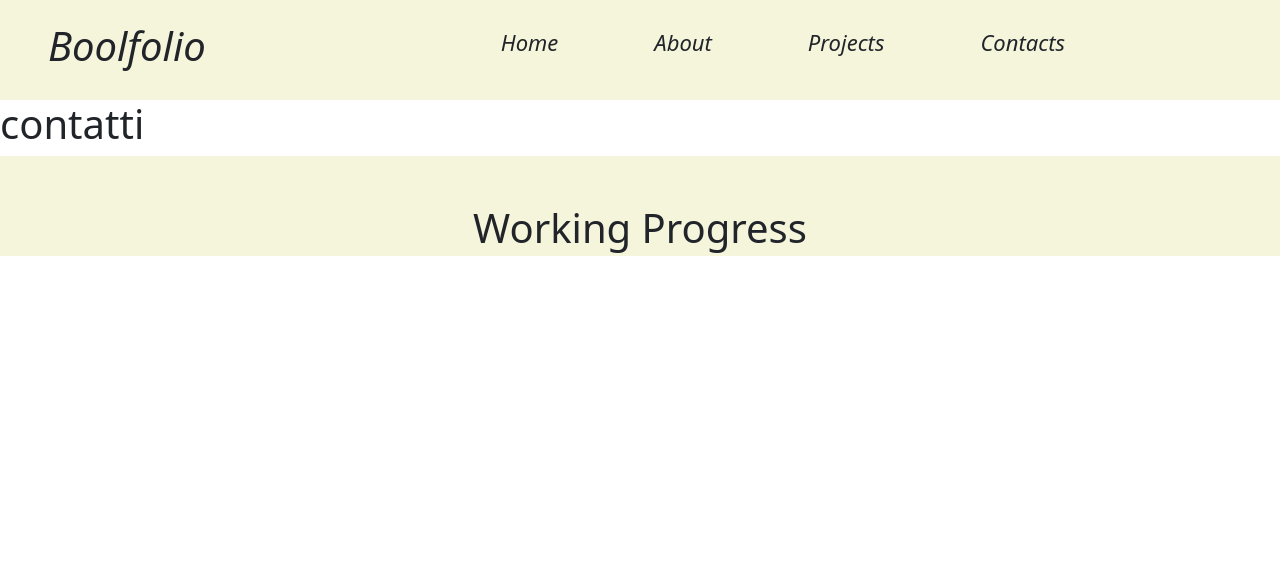
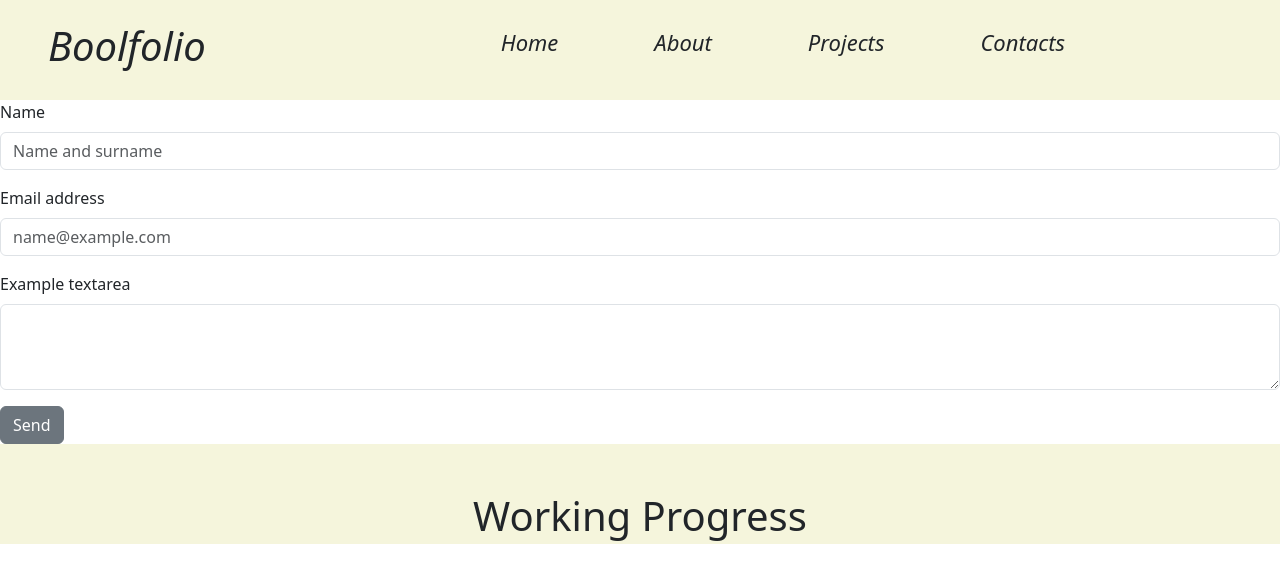
Before and after one commit to Th4Dude/vite-boolfolio, a Vue app: page /contacts in a window 1280 px wide. Shown: the top 582 px of the page. Built offline with nearby package versions, Linux system fonts and the light colour scheme; no server answers.

Commit message:
form contact page

```diff
--- a/src/pages/ContactPage.vue
+++ b/src/pages/ContactPage.vue
@@ -8,7 +8,19 @@
 
 <template>
 
-    <h1>contatti</h1>
+    <div class="mb-3">
+        <label for="exampleFormControlInput1" class="form-label">Name</label>
+        <input type="text" class="form-control" id="exampleFormControlInput1" placeholder="Name and surname">
+    </div>
+    <div class="mb-3">
+        <label for="exampleFormControlInput1" class="form-label">Email address</label>
+        <input type="email" class="form-control" id="exampleFormControlInput1" placeholder="name@example.com">
+    </div>
+    <div class="mb-3">
+        <label for="exampleFormControlTextarea1" class="form-label">Example textarea</label>
+        <textarea class="form-control" id="exampleFormControlTextarea1" rows="3"></textarea>
+    </div>
+        <button type="button" class="btn btn-secondary">Send</button>
 
 </template>
 
```
